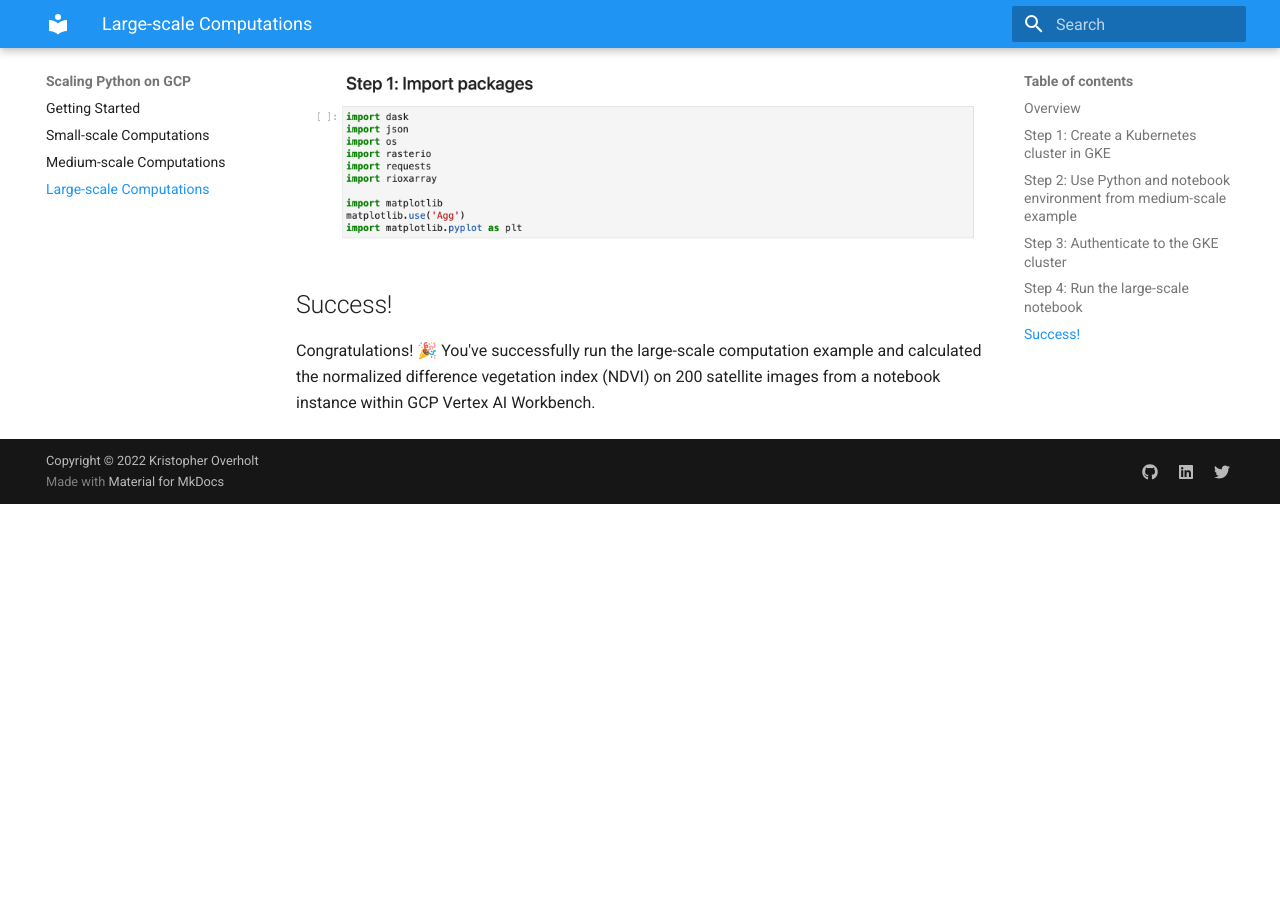
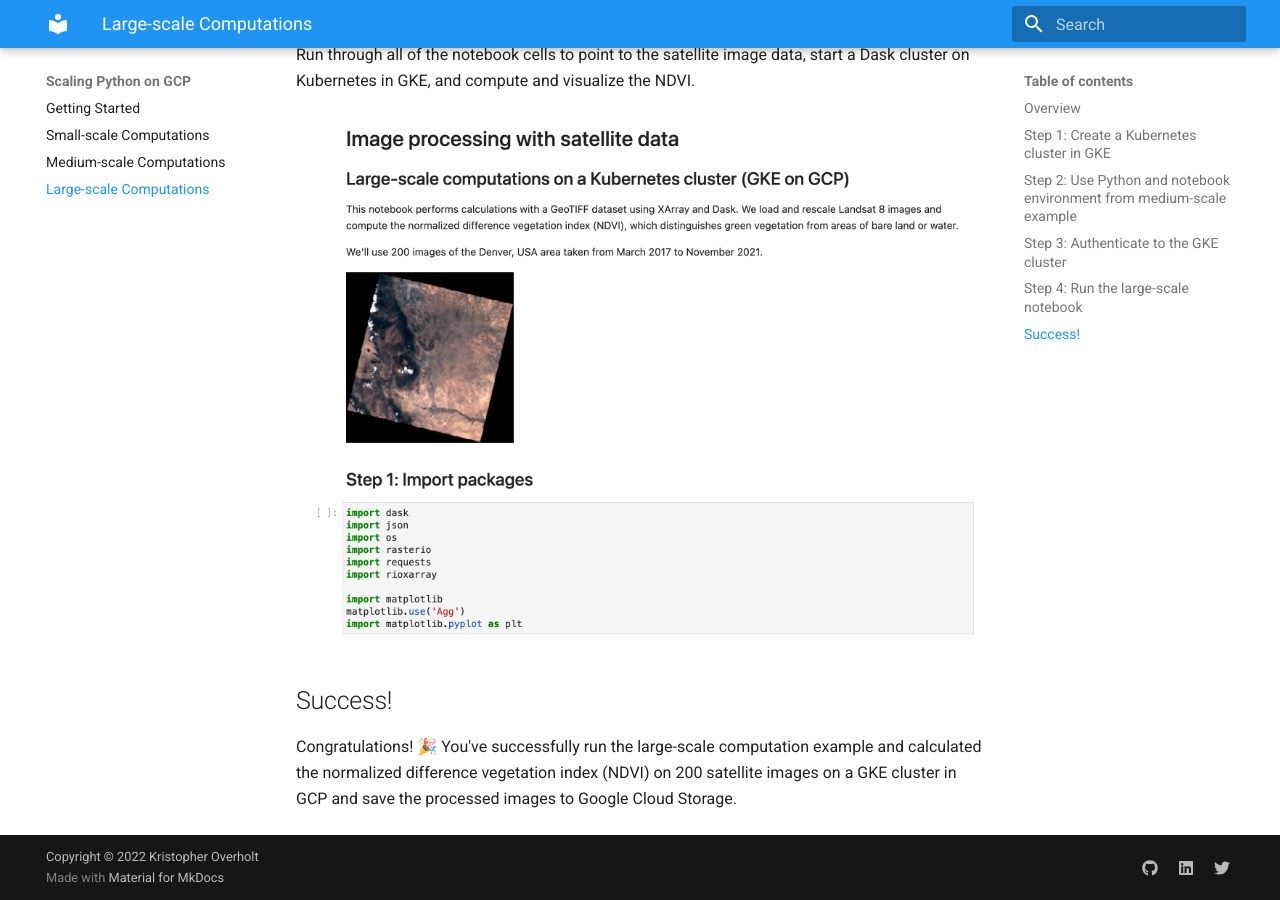
Before and after one commit to koverholt/scaling-python-on-gcp, an MkDocs documentation site: the page built from docs/large.md, in a window 1280 px wide and 900 px high, scrolled down 2605 px. Built offline with MkDocs 1.6.1 and Material for MkDocs 9.7.7, drawn with Linux system fonts in a browser that asks for light colours; before the commit the page ends 3109 px from its top, so only the background shows below that; some of the changed text lies outside the part shown.

Commit message:
Update notebooks and docs

```diff
--- a/docs/large.md
+++ b/docs/large.md
@@ -22,7 +22,13 @@
 `e2-standard-4`, which have 4 vCPUs and 16 GB RAM each, along with a 10 GB boot
 disk size.
 
-<img src="/images/large-scale-machine-configuration.png" width="700px" style="display: block; margin-left: auto; margin-right: auto;" alt="Specifying a machine configuration in GCP Vertex AI Workbench">
+<img src="/images/large-scale-machine-configuration.png" width="700px" style="display: block; margin-left: auto; margin-right: auto;" alt="Specifying a machine configuration in Google Kubernetes Engine">
+
+Because we will be writing the processed images to a bucket in Google Cloud
+Storage, we'll need to configure the `Access Scopes` in the `Node Security`
+settings to `Allow full access to all Cloud APIs`:
+
+<img src="/images/large-scale-node-security.png" width="700px" style="display: block; margin-left: auto; margin-right: auto;" alt="Configuring node security in Google Kubernetes Engine">
 
 Once the Kubernetes cluster is running, we're ready to proceed to the next step.
 
@@ -68,5 +74,6 @@
 ## Success!
 
 Congratulations! 🎉 You've successfully run the large-scale computation example
-and calculated the normalized difference vegetation index (NDVI) on 200 satellite
-images from a notebook instance within GCP Vertex AI Workbench.
+and calculated the normalized difference vegetation index (NDVI) on 200
+satellite images on a GKE cluster in GCP and save the processed images to Google
+Cloud Storage.
```
Also changed, not shown: docs/images/large-scale-node-security.png (added), 3 other files.
